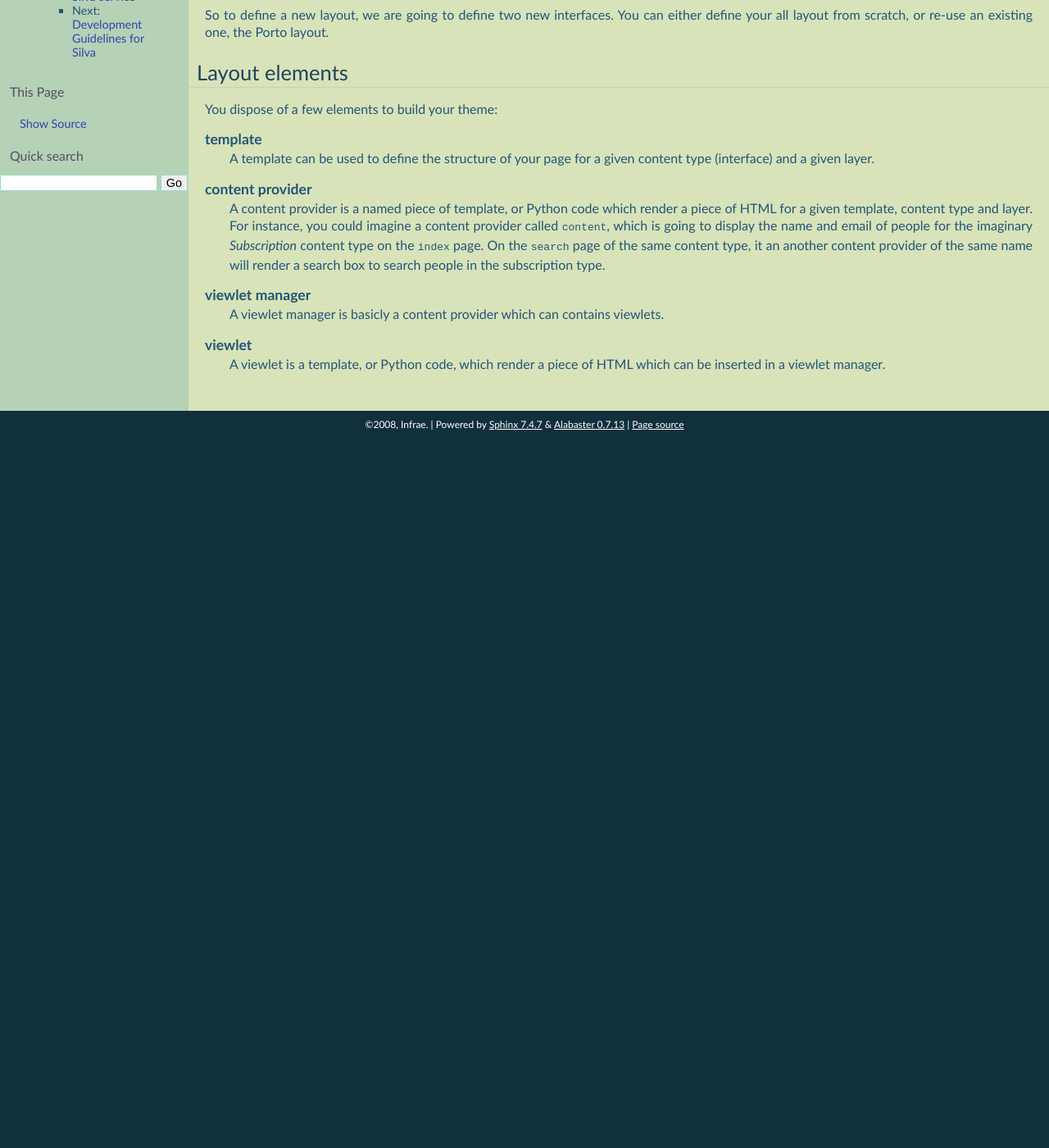
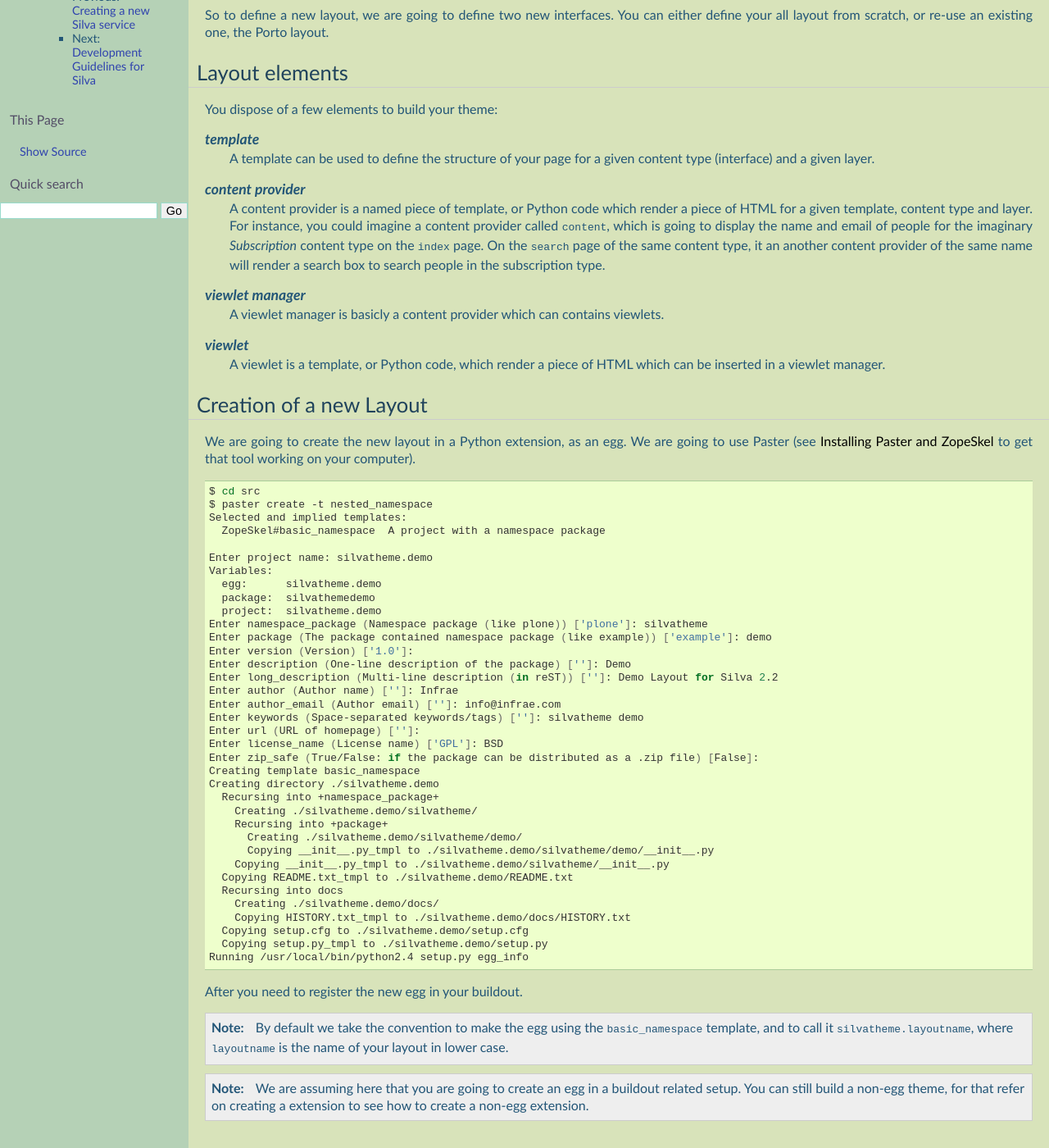
Before and after one commit to silvacms/documentation, a Sphinx documentation site: the page built from source/silva/layout.rst, in a window 1280 px wide and 1400 px high, scrolled down 270 px. Shown: the whole window at 82% size. Built offline with Sphinx 7.4.7, drawn with Linux system fonts in a browser that asks for light colours; pages that are not in the unit, such as notebooks, are missing from menus; before the commit the page ends 900 px from its top, so only the background shows below that; some of the changed text lies outside the part shown.

Commit message:
More on documentation

```diff
--- a/source/silva/extension/index.rst
+++ b/source/silva/extension/index.rst
@@ -69,7 +69,9 @@
 `buildout <https://svn.infrae.com/buildout/silva/INSTALL.txt>`_.
 
 You can create the structure of your `egg` with the help of the
-`paster` command, and `ZopeSkel <http://pypi.python.org/pypi/ZopeSkel>`_:
+`paster` command, and `ZopeSkel
+<http://pypi.python.org/pypi/ZopeSkel>`_ (see :ref:`installing-paster`
+to install those tools):
 
 .. code-block:: sh
 
--- a/source/silva/layout.rst
+++ b/source/silva/layout.rst
@@ -9,18 +9,16 @@
 
 .. glossary::
 
-   layer
+   *layer*
+      A Layer is an Zope interface to switch are attached resources
+      (CSS, images) and templates. Theses resources and templates are
+      going to be used as soon as your layer is applied to your
+      request, i.e. used.
 
-     A Layer is an Zope interface to switch are attached resources
-     (CSS, images) and templates. Theses resources and templates are
-     going to be used as soon as your layer is applied to your
-     request, i.e. used.
-
-   skin
-
-     A Skin is an Zope interface which inherit from a set of layer. It
-     a have a name, and can be considered as a layout (or theme) in
-     Silva.
+   *skin*
+      A Skin is an Zope interface which inherit from a set of
+      layer. It a have a name, and can be considered as a layout (or
+      theme) in Silva.
 
 
 So to define a new layout, we are going to define two new
@@ -35,13 +33,11 @@
 
 .. glossary::
 
-   template
-
+   *template*
       A template can be used to define the structure of your page for
       a given content type (interface) and a given layer.
 
-   content provider
-
+   *content provider*
       A content provider is a named piece of template, or Python code
       which render a piece of HTML for a given template, content type
       and layer. For instance, you could imagine a content provider
@@ -51,12 +47,75 @@
       it an another content provider of the same name will render a
       search box to search people in the subscription type.
 
-   viewlet manager
-
+   *viewlet manager*
       A viewlet manager is basicly a content provider which can
       contains viewlets.
 
-   viewlet
-
+   *viewlet*
       A viewlet is a template, or Python code, which render a piece of
       HTML which can be inserted in a viewlet manager.
+
+
+Creation of a new Layout
+------------------------
+
+We are going to create the new layout in a Python extension, as an
+egg. We are going to use Paster (see :ref:`installing-paster` to get that
+tool working on your computer).
+
+.. code-block:: sh
+
+  $ cd src
+  $ paster create -t nested_namespace
+  Selected and implied templates:
+    ZopeSkel#basic_namespace  A project with a namespace package
+
+  Enter project name: silvatheme.demo
+  Variables:
+    egg:      silvatheme.demo
+    package:  silvathemedemo
+    project:  silvatheme.demo
+  Enter namespace_package (Namespace package (like plone)) ['plone']: silvatheme
+  Enter package (The package contained namespace package (like example)) ['example']: demo
+  Enter version (Version) ['1.0']:
+  Enter description (One-line description of the package) ['']: Demo
+  Enter long_description (Multi-line description (in reST)) ['']: Demo Layout for Silva 2.2
+  Enter author (Author name) ['']: Infrae
+  Enter author_email (Author email) ['']: info@infrae.com
+  Enter keywords (Space-separated keywords/tags) ['']: silvatheme demo
+  Enter url (URL of homepage) ['']:
+  Enter license_name (License name) ['GPL']: BSD
+  Enter zip_safe (True/False: if the package can be distributed as a .zip file) [False]:
+  Creating template basic_namespace
+  Creating directory ./silvatheme.demo
+    Recursing into +namespace_package+
+      Creating ./silvatheme.demo/silvatheme/
+      Recursing into +package+
+        Creating ./silvatheme.demo/silvatheme/demo/
+        Copying __init__.py_tmpl to ./silvatheme.demo/silvatheme/demo/__init__.py
+      Copying __init__.py_tmpl to ./silvatheme.demo/silvatheme/__init__.py
+    Copying README.txt_tmpl to ./silvatheme.demo/README.txt
+    Recursing into docs
+      Creating ./silvatheme.demo/docs/
+      Copying HISTORY.txt_tmpl to ./silvatheme.demo/docs/HISTORY.txt
+    Copying setup.cfg to ./silvatheme.demo/setup.cfg
+    Copying setup.py_tmpl to ./silvatheme.demo/setup.py
+  Running /usr/local/bin/python2.4 setup.py egg_info
+
+
+After you need to register the new egg in your buildout.
+
+.. note::
+
+   By default we take the convention to make the egg using the
+   ``basic_namespace`` template, and to call it
+   ``silvatheme.layoutname``, where ``layoutname`` is the name of your
+   layout in lower case.
+
+
+.. note::
+
+    We are assuming here that you are going to create an egg in a
+    buildout related setup. You can still build a non-egg theme, for
+    that refer on creating a extension to see how to create a non-egg
+    extension.
```
Also changed, not shown: source/silva/buildout.rst (+27 -10 lines).
